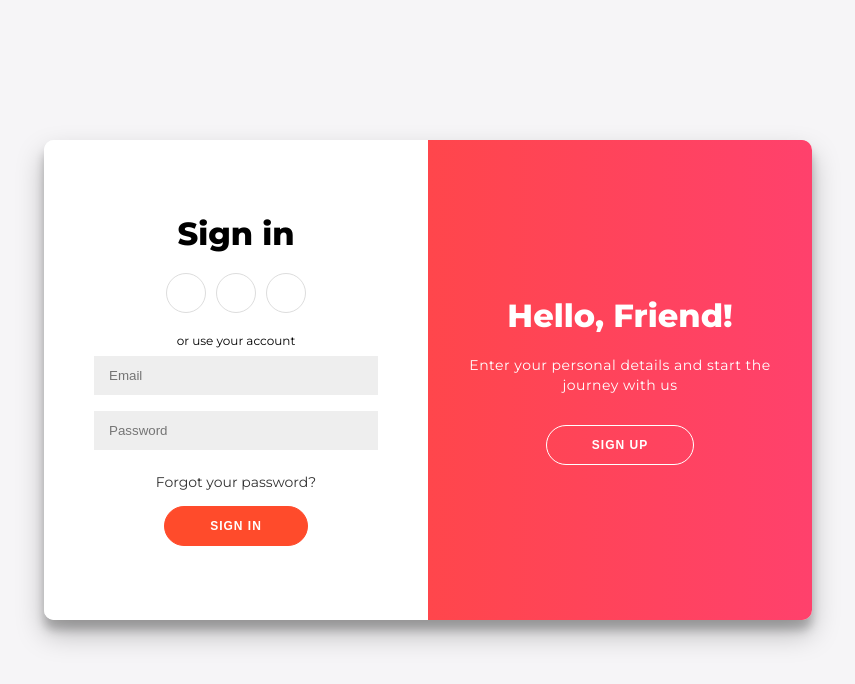
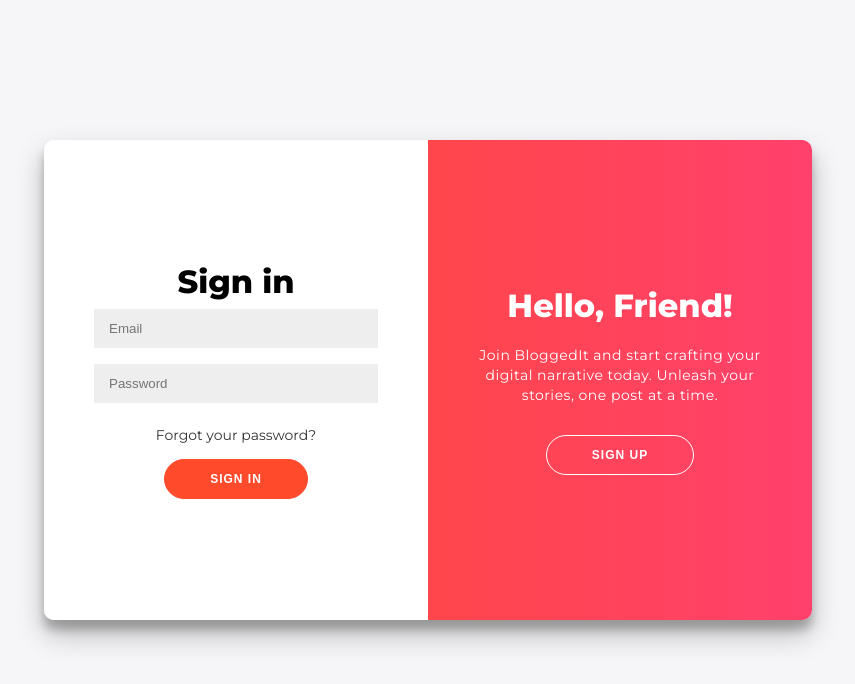
Before and after one commit to Rithvik99/BloggedIt-FrontEnd, a React (Create React App) app: page / in a window 1280 px wide. Shown: the top 684 px of the page, without its empty margins (212-1067 px from the left). Built offline with nearby package versions, Linux system fonts and the light colour scheme.

Commit message:
Minor CSS Changes

```diff
--- a/src/Screens/Auth.js
+++ b/src/Screens/Auth.js
@@ -1,5 +1,5 @@
 import React, { useState } from 'react';
-import './Auth.css'; // Import your CSS file
+import '../Styles/Auth.css'; // Import your CSS file
 
 const AuthForm = () => {
   const [isSignUp, setIsSignUp] = useState(false);
@@ -17,18 +17,6 @@ const AuthForm = () => {
       <div className="form-container sign-up-container">
         <form action="#">
           <h1>Create Account</h1>
-          <div className="social-container">
-            <a href="#" className="social">
-              <i className="fab fa-facebook-f"></i>
-            </a>
-            <a href="#" className="social">
-              <i className="fab fa-google-plus-g"></i>
-            </a>
-            <a href="#" className="social">
-              <i className="fab fa-linkedin-in"></i>
-            </a>
-          </div>
-          <span>or use your email for registration</span>
           <input type="text" placeholder="Name" />
           <input type="email" placeholder="Email" />
           <input type="password" placeholder="Password" />
@@ -38,18 +26,6 @@ const AuthForm = () => {
       <div className="form-container sign-in-container">
         <form action="#">
           <h1>Sign in</h1>
-          <div className="social-container">
-            <a href="#" className="social">
-              <i className="fab fa-facebook-f"></i>
-            </a>
-            <a href="#" className="social">
-              <i className="fab fa-google-plus-g"></i>
-            </a>
-            <a href="#" className="social">
-              <i className="fab fa-linkedin-in"></i>
-            </a>
-          </div>
-          <span>or use your account</span>
           <input type="email" placeholder="Email" />
           <input type="password" placeholder="Password" />
           <a href="#">Forgot your password?</a>
@@ -60,14 +36,14 @@ const AuthForm = () => {
         <div className="overlay">
           <div className="overlay-panel overlay-left">
             <h1>Welcome Back!</h1>
-            <p>To keep connected with us please login with your personal info</p>
+            <p>Welcome back to BloggedIt! Let the words unfold.</p>
             <button className="ghost" onClick={handleSignInClick}>
               Sign In
             </button>
           </div>
           <div className="overlay-panel overlay-right">
             <h1>Hello, Friend!</h1>
-            <p>Enter your personal details and start the journey with us</p>
+            <p>Join BloggedIt and start crafting your digital narrative today. Unleash your stories, one post at a time.</p>
             <button className="ghost" onClick={handleSignUpClick}>
               Sign Up
             </button>
```
Also changed, not shown: src/Styles/Auth.css (renamed from src/Screens/Auth.css).
